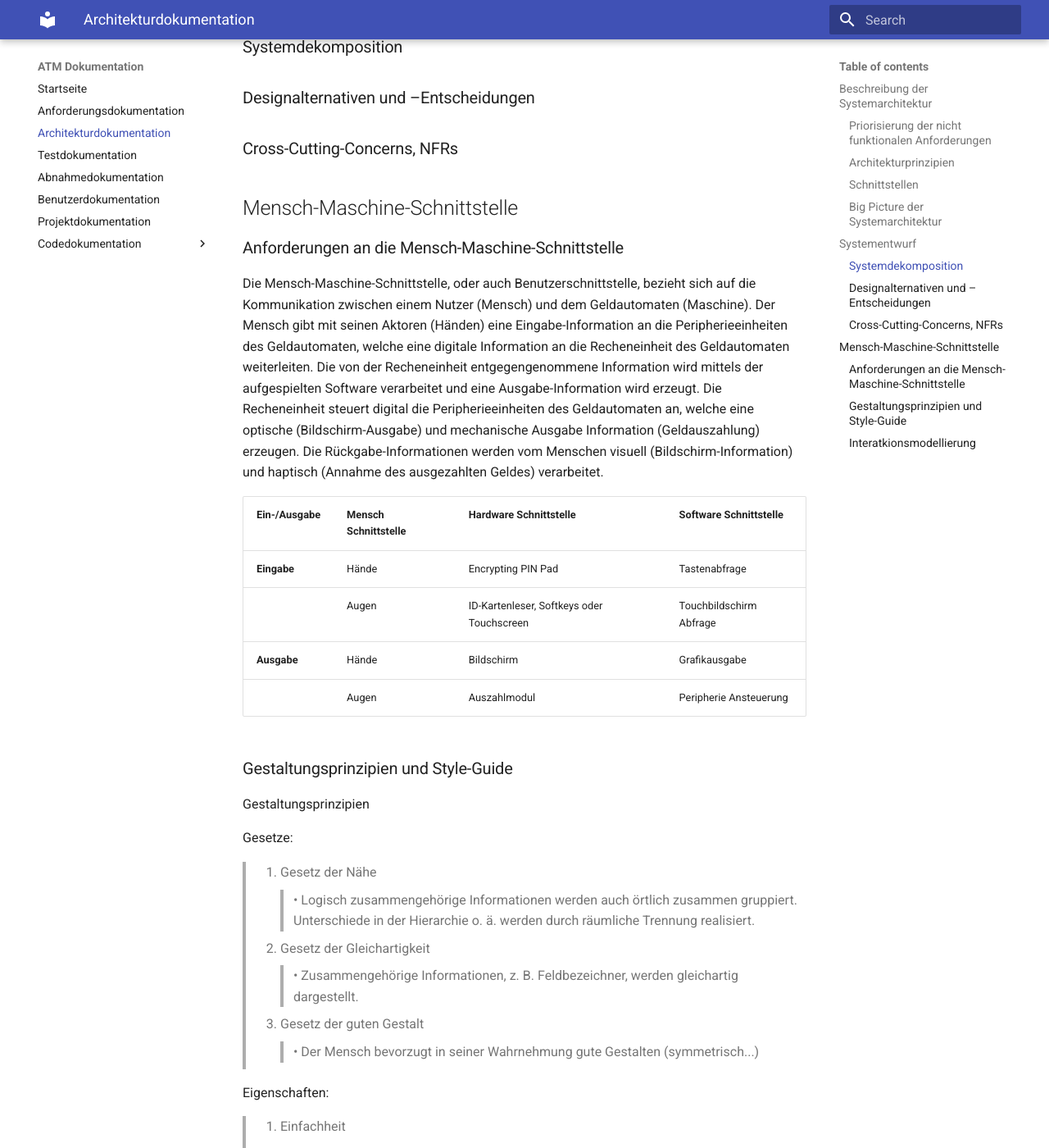
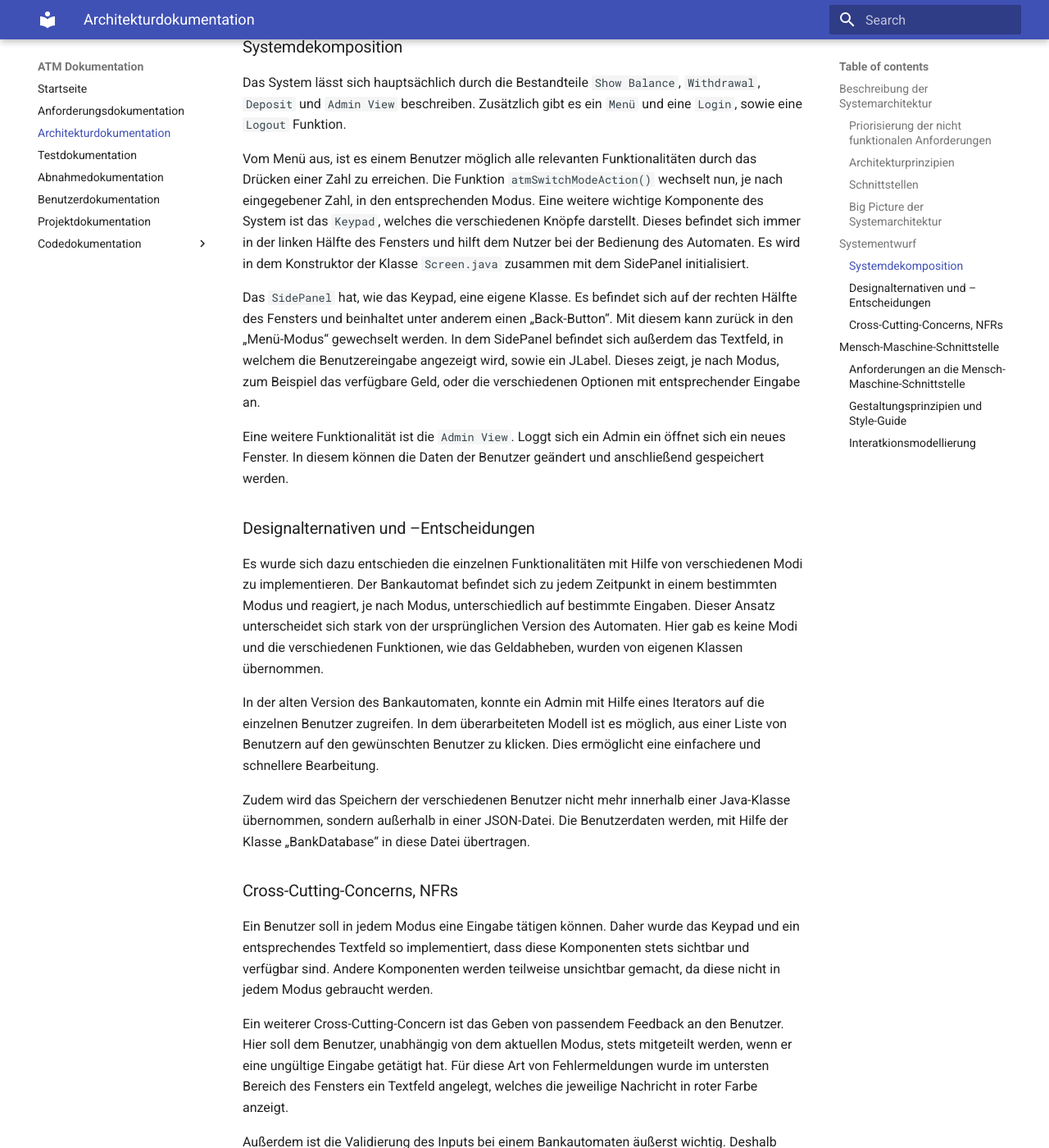
Before and after one commit to Halfpipe-SD/ATM, an MkDocs documentation site: the page built from docs/docs/architecture-docs.md, in a window 1280 px wide and 1400 px high, scrolled down 950 px. Shown: the whole window at 82% size. Built offline with MkDocs 1.6.1 and Material for MkDocs 9.7.7, drawn with Linux system fonts in a browser that asks for light colours; some of the changed text lies outside the part shown.

Commit message:
#12 add system documentation

```diff
--- a/docs/docs/architecture-docs.md
+++ b/docs/docs/architecture-docs.md
@@ -31,10 +31,29 @@
 
 ### Systemdekomposition
 
+Das System lässt sich hauptsächlich durch die Bestandteile `Show Balance`, `Withdrawal`, `Deposit` und `Admin View` beschreiben. Zusätzlich gibt es ein `Menü` und eine `Login`, sowie eine `Logout` Funktion.
+
+Vom Menü aus, ist es einem Benutzer möglich alle relevanten Funktionalitäten durch das Drücken einer Zahl zu erreichen. Die Funktion `atmSwitchModeAction()` wechselt nun, je nach eingegebener Zahl, in den entsprechenden Modus. Eine weitere wichtige Komponente des System ist das `Keypad`, welches die verschiedenen Knöpfe darstellt. Dieses befindet sich immer in der linken Hälfte des Fensters und hilft dem Nutzer bei der Bedienung des Automaten. Es wird in dem Konstruktor der Klasse `Screen.java` zusammen mit dem SidePanel initialisiert.
+
+Das `SidePanel` hat, wie das Keypad, eine eigene Klasse. Es befindet sich auf der rechten Hälfte des Fensters und beinhaltet unter anderem einen „Back-Button“. Mit diesem kann zurück in den „Menü-Modus“ gewechselt werden. In dem SidePanel befindet sich außerdem das Textfeld, in welchem die Benutzereingabe angezeigt wird, sowie ein JLabel. Dieses zeigt, je nach Modus, zum Beispiel das verfügbare Geld, oder die verschiedenen Optionen mit entsprechender Eingabe an.
+
+Eine weitere Funktionalität ist die `Admin View`. Loggt sich ein Admin ein öffnet sich ein neues Fenster. In diesem können die Daten der Benutzer geändert und anschließend gespeichert werden.
+
 ### Designalternativen und –Entscheidungen
+
+Es wurde sich dazu entschieden die einzelnen Funktionalitäten mit Hilfe von verschiedenen Modi zu implementieren. Der Bankautomat befindet sich zu jedem Zeitpunkt in einem bestimmten Modus und reagiert, je nach Modus, unterschiedlich auf bestimmte Eingaben. Dieser Ansatz unterscheidet sich stark von der ursprünglichen Version des Automaten. Hier gab es keine Modi und die verschiedenen Funktionen, wie das Geldabheben, wurden von eigenen Klassen übernommen.
+
+In der alten Version des Bankautomaten, konnte ein Admin mit Hilfe eines Iterators auf die einzelnen Benutzer zugreifen. In dem überarbeiteten Modell ist es möglich, aus einer Liste von Benutzern auf den gewünschten Benutzer zu klicken. Dies ermöglicht eine einfachere und schnellere Bearbeitung.
+
+Zudem wird das Speichern der verschiedenen Benutzer nicht mehr innerhalb einer Java-Klasse übernommen, sondern außerhalb in einer JSON-Datei. Die Benutzerdaten werden, mit Hilfe der Klasse „BankDatabase“ in diese Datei übertragen.
 
 ### Cross-Cutting-Concerns, NFRs
 
+Ein Benutzer soll in jedem Modus eine Eingabe tätigen können. Daher wurde das Keypad und ein entsprechendes Textfeld so implementiert, dass diese Komponenten stets sichtbar und verfügbar sind. Andere Komponenten werden teilweise unsichtbar gemacht, da diese nicht in jedem Modus gebraucht werden.
+
+Ein weiterer Cross-Cutting-Concern ist das Geben von passendem Feedback an den Benutzer. Hier soll dem Benutzer, unabhängig von dem aktuellen Modus, stets mitgeteilt werden, wenn er eine ungültige Eingabe getätigt hat. Für diese Art von Fehlermeldungen wurde im untersten Bereich des Fensters ein Textfeld angelegt, welches die jeweilige Nachricht in roter Farbe anzeigt.
+
+Außerdem ist die Validierung des Inputs bei einem Bankautomaten äußerst wichtig. Deshalb werden die Eingaben stets auf Richtigkeit überprüft. So wird beispielsweise sichergestellt, dass das eingezahlte Geld keinen Maximalwert überschreitet. Ebenso muss sichergestellt werden, dass ein Benutzer nicht mehr Geld abheben kann, als gerade für ihn verfügbar ist.
 
 ## Mensch-Maschine-Schnittstelle
 
```
